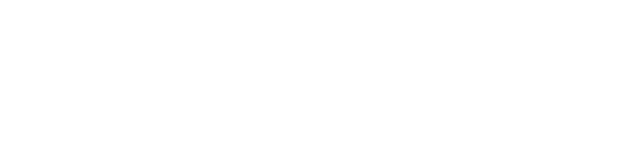
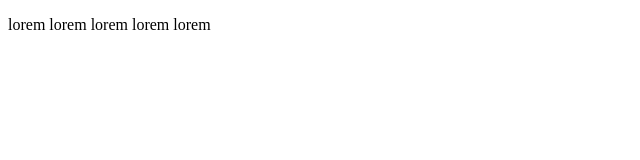
Before and after one commit to AshanNaveen/nvn, a plain HTML site: page index.html in a window 1280 px wide. Shown: the whole page, without its empty margins (0-640 px from the left). Drawn offline with Linux system fonts and the light colour scheme.

Commit message:
second commit

```diff
--- a/index.html
+++ b/index.html
@@ -5,6 +5,12 @@
     <title>Ashan Naveen</title>
 </head>
 <body>
-
+<p>
+    lorem
+    lorem
+    lorem
+    lorem
+    lorem
+</p>
 </body>
 </html>
```
